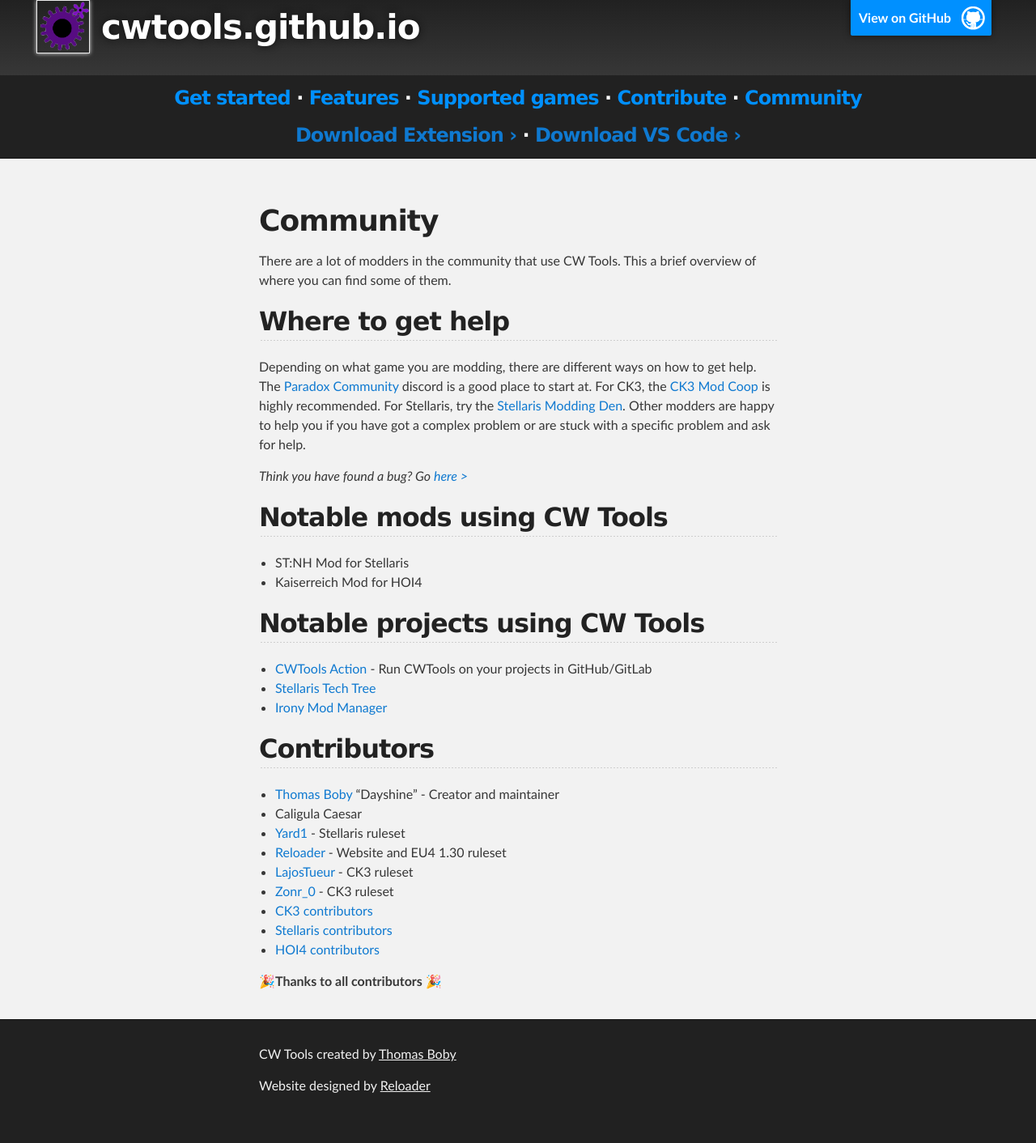
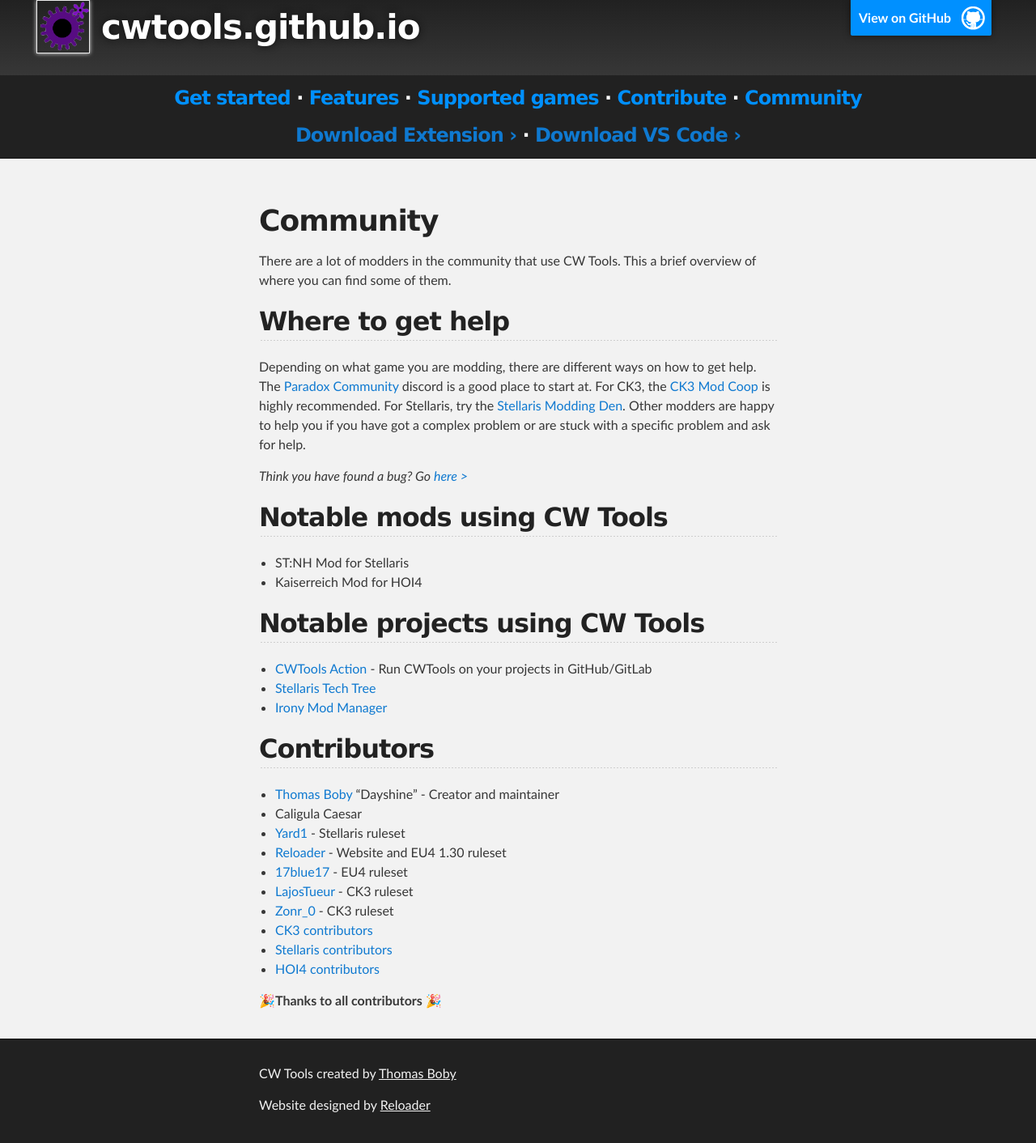
Before and after one commit to cwtools/cwtools.github.io, a Jekyll site: the page built from community.md, in a window 1280 px wide. Shown: the whole page at 81% size. Built offline with Jekyll 4.4.1, drawn with Linux system fonts in a browser that asks for light colours; our own code applies the rules of GitHub Pages for plain Markdown files; the repository's description, which GitHub fills in, is left out; before the commit the page ends 1388 px from its top, so only the background shows below that.

Commit message:
Update community.md

```diff
--- a/community.md
+++ b/community.md
@@ -21,6 +21,7 @@
 * Caligula Caesar
 * [Yard1](https://github.com/Yard1) - Stellaris ruleset
 * [Reloader](https://github.com/HerrX2000) - Website and EU4 1.30 ruleset
+* [17blue17](https://github.com/17blue17) - EU4 ruleset
 * [LajosTueur](https://github.com/LaTueur) - CK3 ruleset
 * [Zonr_0](https://github.com/Zonr0) - CK3 ruleset
 * [CK3 contributors](https://github.com/cwtools/cwtools-ck3-config/graphs/contributors)
```
